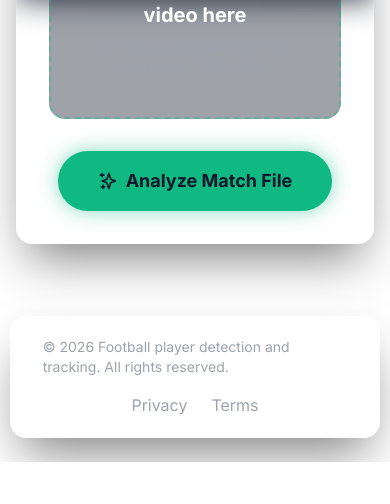
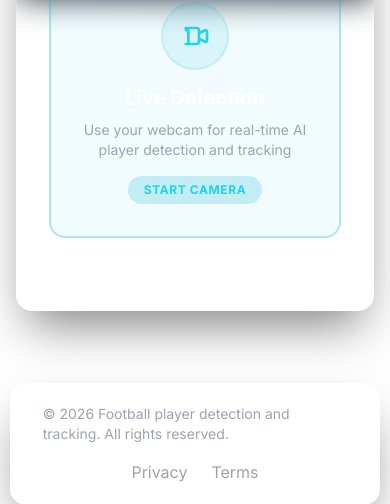
Before and after one commit to sivashankarlingam/detection_tracking_on_football_players, a Django app: template users/templates/users/upload.html in a window 390 px wide; the page is wider, and only the part inside the window is pictured. Shown: the part 845-1349 px from the top of that part. Before the commit the page ends 1307 px from the top of that part, so only its background shows below. Run offline with Django 4.2, Linux system fonts and the light colour scheme; the template is opened without the code that fills it: values that come from a table or form of the project are taken from there, others are empty; tables that the repository leaves empty hold one stand-in row (values such as "Sample post"); grey boxes marked "Sample" are stand-in pictures; some libraries are stand-ins or nearby versions.

Commit message:
Fix: Replace auto-opening tabs with mode selection cards for Video Analysis and Live Cam

```diff
--- a/users/templates/users/upload.html
+++ b/users/templates/users/upload.html
@@ -14,23 +14,42 @@
             <p class="text-lg text-gray-400 font-medium">Analyze pre-recorded match footage or track live using your webcam</p>
         </div>
 
-        <!-- Input Selection Tabs -->
-        <div class="flex flex-col sm:flex-row justify-center gap-4 mb-10 border-b border-white/10 pb-6" id="uploadTabs">
-            <button id="tab-file" class="tab-btn active px-6 py-3 rounded-full font-bold transition-all duration-300 flex items-center justify-center flex-1 max-w-[250px] mx-auto sm:mx-0">
-                <svg class="w-5 h-5 mr-2" fill="none" stroke="currentColor" viewBox="0 0 24 24"><path stroke-linecap="round" stroke-linejoin="round" stroke-width="2" d="M7 16a4 4 0 01-.88-7.903A5 5 0 1115.9 6L16 6a5 5 0 011 9.9M15 13l-3-3m0 0l-3 3m3-3v12"></path></svg>
-                File Upload
+        <!-- Mode Selection Cards (shown first, before any panel opens) -->
+        <div id="modeSelection" class="grid grid-cols-1 sm:grid-cols-2 gap-6 mb-10">
+            <!-- Video Analysis Card -->
+            <button id="tab-file" onclick="selectMode('file')" class="mode-card group flex flex-col items-center justify-center p-8 rounded-2xl border-2 border-emerald-500/30 bg-emerald-500/5 hover:bg-emerald-500/15 hover:border-emerald-400 transition-all duration-300 hover:shadow-[0_0_25px_rgba(16,185,129,0.3)] hover:scale-105">
+                <div class="w-16 h-16 rounded-full bg-emerald-500/10 flex items-center justify-center mb-4 group-hover:bg-emerald-500/20 transition-all duration-300 ring-2 ring-emerald-500/20">
+                    <svg class="w-8 h-8 text-emerald-400" fill="none" stroke="currentColor" viewBox="0 0 24 24"><path stroke-linecap="round" stroke-linejoin="round" stroke-width="2" d="M7 16a4 4 0 01-.88-7.903A5 5 0 1115.9 6L16 6a5 5 0 011 9.9M15 13l-3-3m0 0l-3 3m3-3v12"></path></svg>
+                </div>
+                <h3 class="text-xl font-bold text-white mb-2">Video Analysis</h3>
+                <p class="text-sm text-gray-400 text-center">Upload a pre-recorded match video (MP4, AVI) for AI analysis</p>
+                <span class="mt-4 px-4 py-1.5 rounded-full bg-emerald-500/20 text-emerald-400 text-xs font-bold uppercase tracking-wider">Upload File</span>
             </button>
-            <button id="tab-cam" class="tab-btn px-6 py-3 rounded-full font-bold transition-all duration-300 flex items-center justify-center flex-1 max-w-[250px] mx-auto sm:mx-0">
-                <svg class="w-5 h-5 mr-2" fill="none" stroke="currentColor" viewBox="0 0 24 24"><path stroke-linecap="round" stroke-linejoin="round" stroke-width="2" d="M15 10l4.553-2.276A1 1 0 0121 8.618v6.764a1 1 0 01-1.447.894L15 14M5 18h8a2 2 0 002-2V8a2 2 0 00-2-2H5a2 2 0 00-2 2v8a2 2 0 002 2z"></path></svg>
-                Live Detection Server
+
+            <!-- Live Cam Card -->
+            <button id="tab-cam" onclick="selectMode('cam')" class="mode-card group flex flex-col items-center justify-center p-8 rounded-2xl border-2 border-cyan-500/30 bg-cyan-500/5 hover:bg-cyan-500/15 hover:border-cyan-400 transition-all duration-300 hover:shadow-[0_0_25px_rgba(6,182,212,0.3)] hover:scale-105">
+                <div class="w-16 h-16 rounded-full bg-cyan-500/10 flex items-center justify-center mb-4 group-hover:bg-cyan-500/20 transition-all duration-300 ring-2 ring-cyan-500/20">
+                    <svg class="w-8 h-8 text-cyan-400" fill="none" stroke="currentColor" viewBox="0 0 24 24"><path stroke-linecap="round" stroke-linejoin="round" stroke-width="2" d="M15 10l4.553-2.276A1 1 0 0121 8.618v6.764a1 1 0 01-1.447.894L15 14M5 18h8a2 2 0 002-2V8a2 2 0 00-2-2H5a2 2 0 002 2v8a2 2 0 002 2z"></path></svg>
+                </div>
+                <h3 class="text-xl font-bold text-white mb-2">Live Detection</h3>
+                <p class="text-sm text-gray-400 text-center">Use your webcam for real-time AI player detection and tracking</p>
+                <span class="mt-4 px-4 py-1.5 rounded-full bg-cyan-500/20 text-cyan-400 text-xs font-bold uppercase tracking-wider">Start Camera</span>
+            </button>
+        </div>
+
+        <!-- Back button (hidden initially) -->
+        <div id="backBtnContainer" class="hidden mb-6">
+            <button onclick="goBack()" class="flex items-center text-sm text-gray-400 hover:text-white transition-colors duration-200">
+                <svg class="w-4 h-4 mr-1.5" fill="none" stroke="currentColor" viewBox="0 0 24 24"><path stroke-linecap="round" stroke-linejoin="round" stroke-width="2" d="M15 19l-7-7 7-7"></path></svg>
+                Back to selection
             </button>
         </div>
 
         <form id="uploadForm" method="post" enctype="multipart/form-data" class="max-w-3xl mx-auto">
             {% csrf_token %}
 
-            <!-- Mode: File Upload -->
-            <div id="fileArea" class="animate-fade-in">
+            <!-- Mode: File Upload (hidden until selected) -->
+            <div id="fileArea" class="hidden animate-fade-in">
                 <div class="border-2 border-dashed border-emerald-500/40 bg-slate-900/40 rounded-2xl p-10 mb-8 relative transition-all duration-300 hover:border-emerald-400 hover:bg-emerald-900/20 group cursor-pointer" id="dropZone">
                     <input type="file" name="video" accept="video/*" class="absolute inset-0 w-full h-full opacity-0 cursor-pointer z-10" id="videoInput">
 
@@ -54,7 +73,7 @@
                 </div>
             </div>
 
-            <!-- Mode: Live Web Camera Server via Browser WebRTC -->
+            <!-- Mode: Live Web Camera Server via Browser WebRTC (hidden until selected) -->
             <div id="camArea" class="hidden mb-8 animate-fade-in">
                 <div class="bg-cyan-500/10 border border-cyan-500/30 rounded-xl p-4 text-left mb-6 flex items-start">
                     <svg class="w-6 h-6 text-cyan-400 mr-3 flex-shrink-0 mt-0.5" fill="none" stroke="currentColor" viewBox="0 0 24 24"><path stroke-linecap="round" stroke-linejoin="round" stroke-width="2" d="M13 16h-1v-4h-1m1-4h.01M21 12a9 9 0 11-18 0 9 9 0 0118 0z"></path></svg>
@@ -90,7 +109,7 @@
                 <p class="text-xs text-gray-400 font-medium text-center" id="progressStatusText">Initializing AI pipeline...</p>
             </div>
 
-            <button type="submit" class="bg-emerald-500 hover:bg-emerald-400 text-slate-900 font-bold py-4 px-10 rounded-full text-lg shadow-[0_0_20px_rgba(16,185,129,0.5)] hover:shadow-[0_0_30px_rgba(16,185,129,0.7)] transition-all duration-300 flex items-center justify-center mx-auto hover:scale-105" id="submitBtn">
+            <button type="submit" class="hidden bg-emerald-500 hover:bg-emerald-400 text-slate-900 font-bold py-4 px-10 rounded-full text-lg shadow-[0_0_20px_rgba(16,185,129,0.5)] hover:shadow-[0_0_30px_rgba(16,185,129,0.7)] transition-all duration-300 flex items-center justify-center mx-auto hover:scale-105" id="submitBtn">
                 <svg class="w-5 h-5 mr-2" fill="none" stroke="currentColor" viewBox="0 0 24 24"><path stroke-linecap="round" stroke-linejoin="round" stroke-width="2" d="M5 3v4M3 5h4M6 17v4m-2-2h4m5-16l2.286 6.857L21 12l-5.714 2.143L13 21l-2.286-6.857L5 12l5.714-2.143L13 3z"></path></svg>
                 Analyze Match File
             </button>
@@ -125,22 +144,10 @@
         to { opacity: 1; transform: translateY(0); }
     }
 
-    /* --- Strict Responsive Constraints (Hugging Face Mobile Requirements) --- */
+    /* ------ Desktop: Keep tab-based layout, don't force both panels open ------ */
     @media (min-width: 769px) {
         #uploadForm {
-            display: grid;
-            grid-template-columns: 1fr 1fr;
-            gap: 2rem;
             max-width: 100% !important;
-        }
-        #fileArea, #camArea {
-            display: block !important;
-        }
-        #uploadTabs {
-            display: none !important;
-        }
-        #submitBtn, #uploadProgress {
-            grid-column: span 2;
         }
     }
     @media (max-width: 768px) {
@@ -165,39 +172,42 @@
 </style>
 
 <script>
-    let currentView = 'file';
+    let currentView = null; // nothing selected by default
 
-    // Tabs Logic
-    document.getElementById('tab-file').addEventListener('click', function() {
-        currentView = 'file';
-        document.getElementById('fileArea').classList.remove('hidden');
+    function selectMode(mode) {
+        currentView = mode;
+        // Hide selection cards, show back button
+        document.getElementById('modeSelection').classList.add('hidden');
+        document.getElementById('backBtnContainer').classList.remove('hidden');
+
+        if (mode === 'file') {
+            document.getElementById('fileArea').classList.remove('hidden');
+            document.getElementById('camArea').classList.add('hidden');
+            document.getElementById('submitBtn').classList.remove('hidden');
+            // Stop cam if was running
+            document.getElementById('liveFeedImg').src = "";
+            if (localStream) { localStream.getTracks().forEach(t => t.stop()); localStream = null; }
+        } else {
+            document.getElementById('camArea').classList.remove('hidden');
+            document.getElementById('fileArea').classList.add('hidden');
+            document.getElementById('submitBtn').classList.add('hidden');
+            startBrowserWebcam();
+        }
+    }
+
+    function goBack() {
+        currentView = null;
+        // Stop cam
+        document.getElementById('liveFeedImg').src = "";
+        if (localStream) { localStream.getTracks().forEach(t => t.stop()); localStream = null; }
+        // Hide panels, show selection again
+        document.getElementById('fileArea').classList.add('hidden');
         document.getElementById('camArea').classList.add('hidden');
         document.getElementById('submitBtn').classList.remove('hidden');
-
-        this.classList.add('active');
-        document.getElementById('tab-cam').classList.remove('active');
-
-        // Stop stream by removing src
-        document.getElementById('liveFeedImg').src = "";
-    });
-
-    let cameraInterval = null;
-    let localStream = null;
-
-    document.getElementById('tab-cam').addEventListener('click', function() {
-        currentView = 'cam';
-        document.getElementById('camArea').classList.remove('hidden');
-        document.getElementById('fileArea').classList.add('hidden');
-
-        // We hide the standard file upload submit button because the camera feed is live on backend
-        document.getElementById('submitBtn').classList.add('hidden');
-
-        this.classList.add('active');
-        document.getElementById('tab-file').classList.remove('active');
-
-        // Start the web browser native camera access
-        startBrowserWebcam();
-    });
+        document.getElementById('backBtnContainer').classList.add('hidden');
+        document.getElementById('modeSelection').classList.remove('hidden');
+        document.getElementById('uploadProgress').classList.add('hidden');
+    }
 
     function startBrowserWebcam() {
         const video = document.getElementById('webcamVideo');
```
